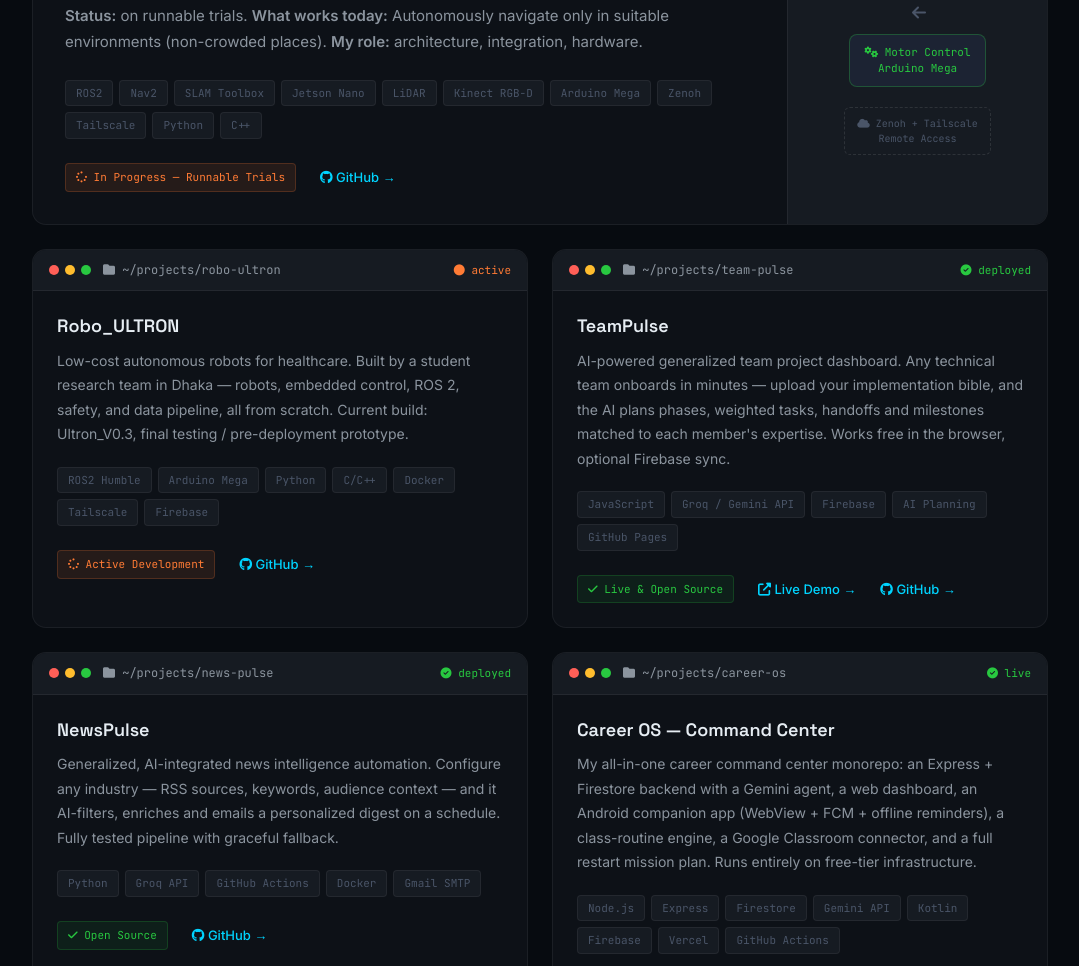
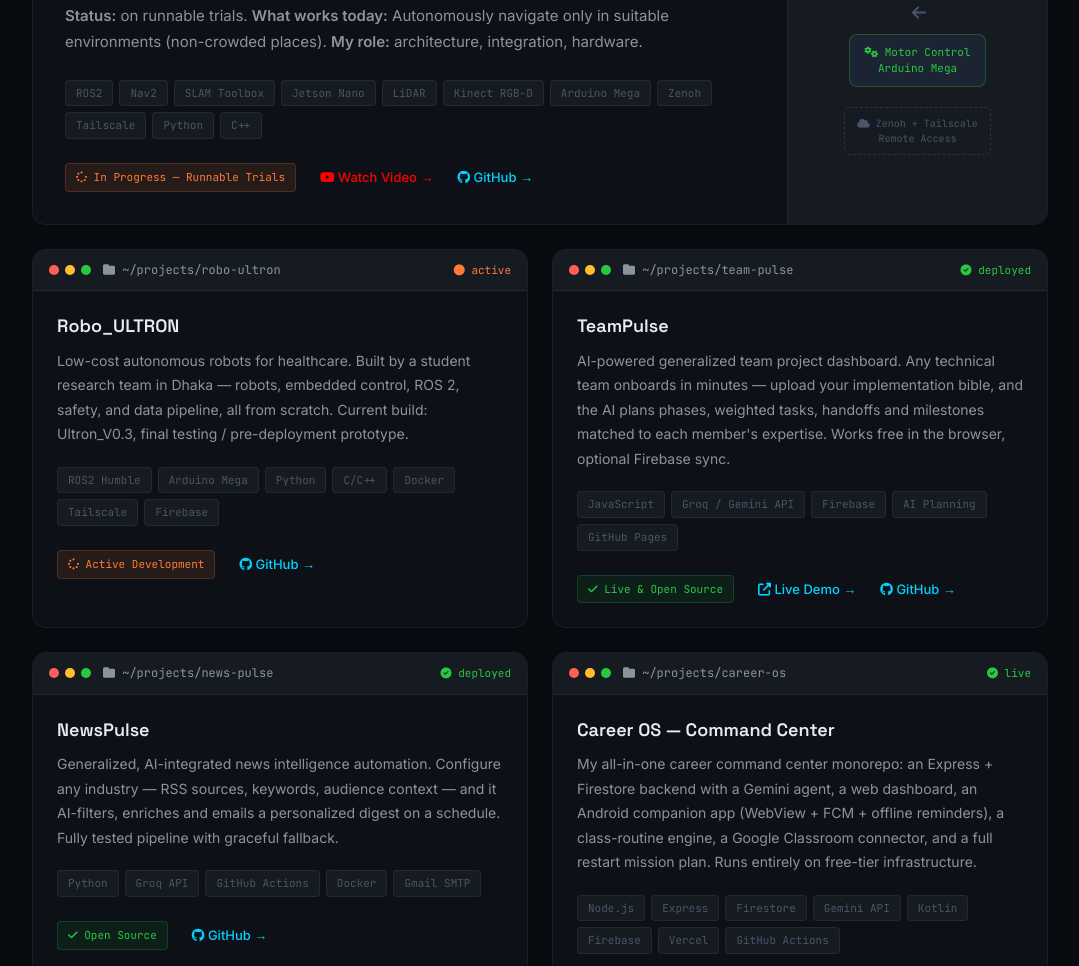
Before and after one commit to sajid510/sajid510.github.io, a plain HTML site: page index.html in a window 1280 px wide. Shown: the part 2718-3684 px from the top of the page, without its empty margins (100-1179 px from the left). Drawn offline with Linux system fonts and the light colour scheme.

Commit message:
Add YouTube video button to Ultron UV project card

```diff
--- a/css/style.css
+++ b/css/style.css
@@ -637,6 +637,12 @@
   transition: opacity 0.2s;
 }
 .project-link:hover {
+  opacity: 0.75;
+}
+.project-link-video {
+  color: #ff0000;
+}
+.project-link-video:hover {
   opacity: 0.75;
 }
 .project-diagram {
--- a/index.html
+++ b/index.html
@@ -212,6 +212,7 @@
                             </div>
                             <div class="project-meta">
                                 <span class="status-badge in-progress mono"><i class="fas fa-spinner" aria-hidden="true"></i> In Progress — Runnable Trials</span>
+                                <a href="https://www.youtube.com/watch?v=kQccZabbFyI" class="project-link project-link-video" target="_blank" rel="noopener"><i class="fab fa-youtube" aria-hidden="true"></i> Watch Video →</a>
                                 <a href="https://github.com/supersonic654e-byte/Ultron-UV-" class="project-link" target="_blank" rel="noopener"><i class="fab fa-github" aria-hidden="true"></i> GitHub →</a>
                             </div>
                         </div>
```
